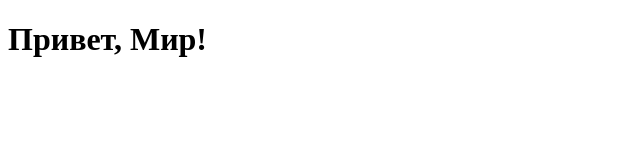
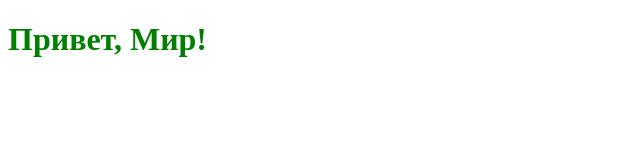
Before and after one commit to evimikha/sturdy-garbanzo, a plain HTML site: page index.html in a window 1280 px wide. Shown: the whole page, without its empty margins (0-640 px from the left). Drawn offline with Linux system fonts and the light colour scheme.

Commit message:
add green

```diff
--- /dev/null
+++ b/Cat.css
@@ -0,0 +1,3 @@
+h1{
+    color:green;
+}
--- a/index.html
+++ b/index.html
@@ -5,6 +5,7 @@
     <meta http-equiv="X-UA-Compatible" content="IE=edge">
     <meta name="viewport" content="width=device-width, initial-scale=1.0">
     <title>Document</title>
+    <link rel="stylesheet" href="Cat.css">
 </head>
 <body>
     <h1>Привет, Мир! </h1>
```
